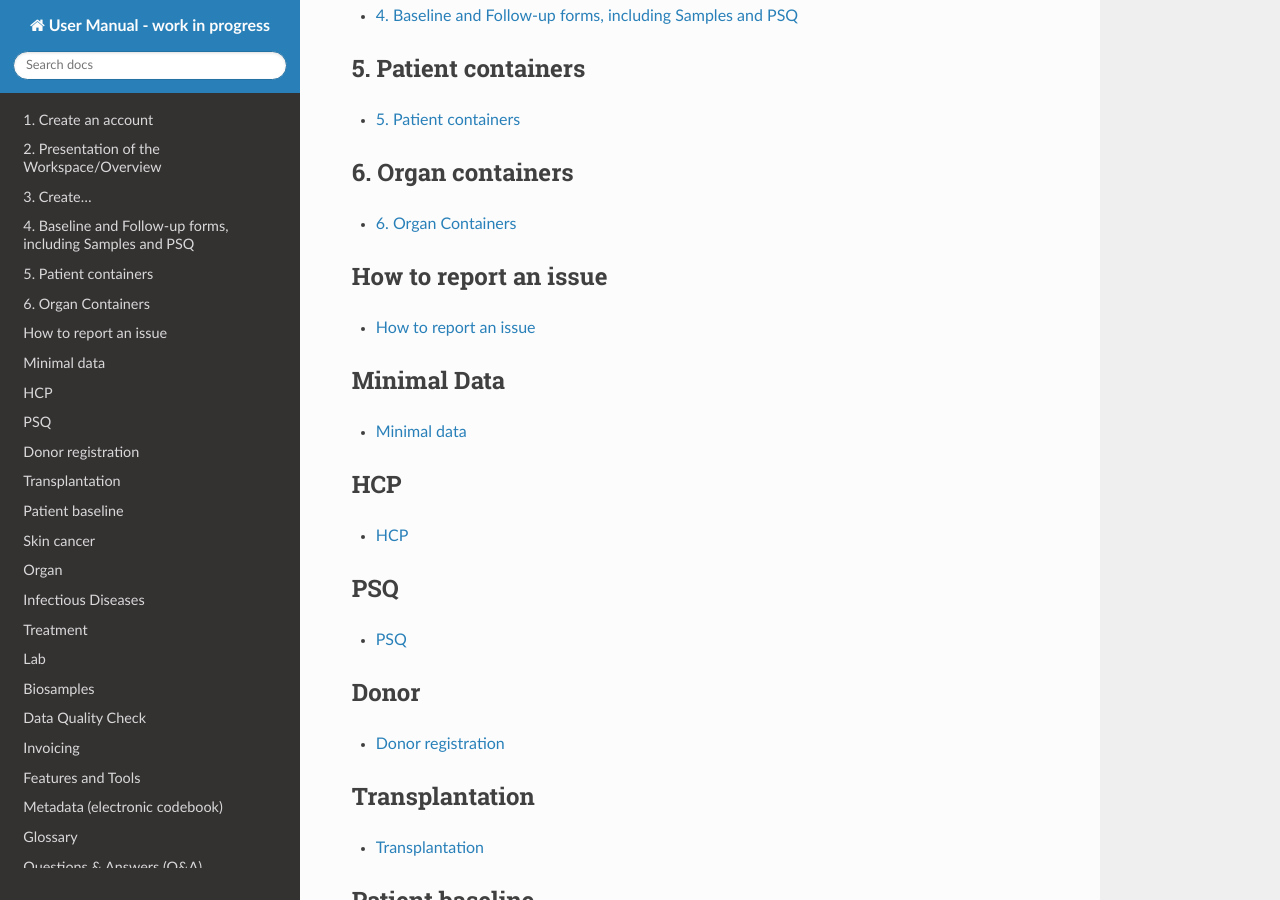
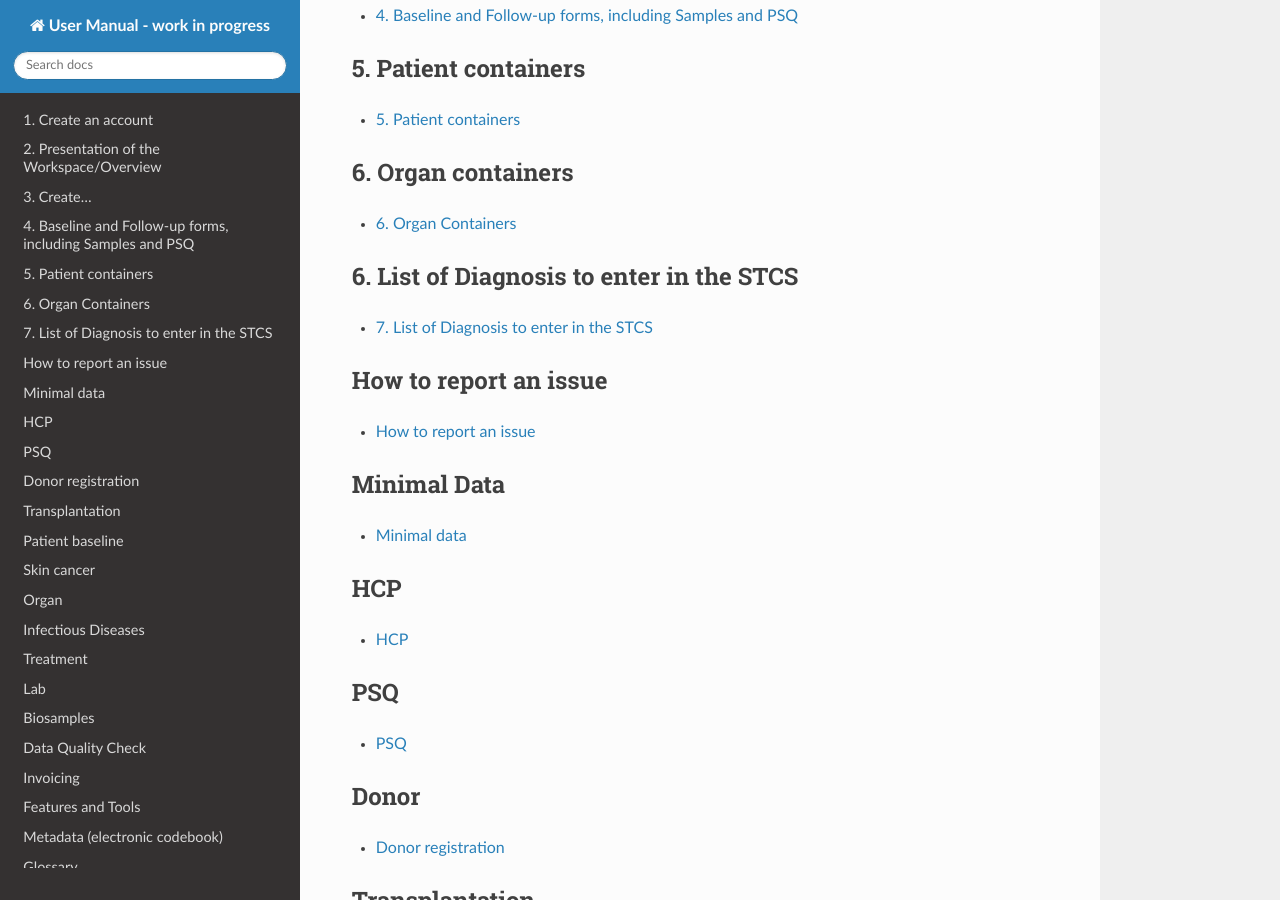
Before and after one commit to swiss-transplant-cohort-study/3LC-user-manual, a Sphinx documentation site: the page built from docs/source/index.rst, in a window 1280 px wide and 900 px high, scrolled down 926 px. Built offline with Sphinx 7.4.7 and the Read the Docs theme 3.1.0, drawn with Linux system fonts in a browser that asks for light colours.

Commit message:
Update index.rst

```diff
--- a/docs/source/index.rst
+++ b/docs/source/index.rst
@@ -57,6 +57,14 @@ This section provides information about the different types of users and respect
    :maxdepth: 1
 
    OrganCont
+
+6. List of Diagnosis to enter in the STCS
+***************************************************
+
+.. toctree::
+   :maxdepth: 1
+
+   ListDiag
 
 How to report an issue
 ******************************
```
